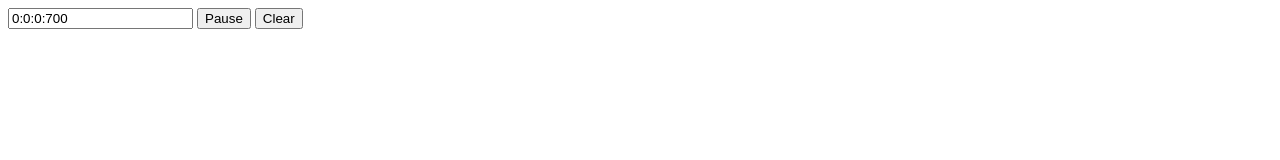
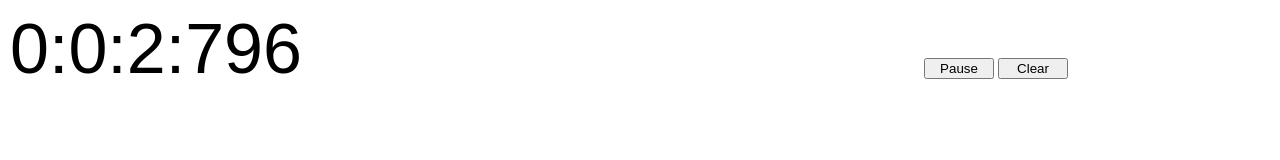
Before and after one commit to chevpotenko/lessons, a plain HTML site: page lesson_5_6/index.html in a window 1280 px wide. Both pictures are taken after a click on the button "Start". Drawn offline with Linux system fonts and the light colour scheme.

Commit message:
reworked lessons 5,6

```diff
--- a/lesson_5_6/JavaScript.js
+++ b/lesson_5_6/JavaScript.js
@@ -1,39 +1,41 @@
+(function () {
   function Timer() {
-  this.msec = 0;
-  this.sec = 0;
-  this.min = 0;
-  this.hour = 0;
+    this.sec = this.min = this.hour = 0;
+    this.msEmu = 80;
     var self = this;
-
-  this.init = function () { document.form2.timer.value = '00:00:00:00'; };
-
+    this.init = function () { document.form.timer.value = '0:0:0:000'; };
     this.run = function () {
-    ++self.msec;
-    if (self.msec > 999) { self.msec = 0; ++self.sec; };
+      ++self.sec;
       if (self.sec > 59) { self.sec = 0; ++self.min; };
       if (self.min > 60) { self.min = 0; ++self.hour; };
       if (self.hour > 23) { self.hour = 0; };
-    document.form2.timer.value = self.hour + ':' + self.min + ':' + self.sec + ':' + self.msec;
     };
-
+    this.msEmulator = function () {
+      if (self.msEmu < 970) self.msEmu += 29;
+      if (self.msEmu >= 950) self.msEmu = 100;
+      document.form.timer.value = self.hour + ':' + self.min + ':' + self.sec + ':' + self.msEmu;
+    };
     this.start = function () {
-    if (document.form2.stop.value == 'Start') {
-      document.form2.stop.value = 'Pause';
-      this.count = setInterval(this.run, 1);
+      if (document.form.stop.value == 'Start') {
+        document.form.stop.value = 'Pause';
+        this.count = setInterval(this.run, 1000);
+        this.countMs = setInterval(this.msEmulator, 33);
       } else {
         clearInterval(this.count);
-      document.form2.stop.value = 'Start'
+        clearInterval(this.countMs);
+        document.form.stop.value = 'Start'
       };
     };
-
     this.stop = function () {
+      if (document.form.stop.value != 'Start') document.form.stop.value = 'Start';
       clearInterval(this.count);
-    this.msec = this.sec = this.min = this.hour = 0;
+      clearInterval(this.countMs);
+      this.sec = this.min = this.hour = 0;
       this.init();
     };
   };
 
-var timer1 = new Timer();
-timer1.init();
-document.form2.stop.onclick = function () { timer1.start() };
-document.form2.clear.onclick = function () { timer1.stop() };
+  var test = new Timer();
+  document.form.stop.onclick = function () { test.start() };
+  document.form.clear.onclick = function () { test.stop() };
+})();
--- a/lesson_5_6/index.html
+++ b/lesson_5_6/index.html
@@ -3,14 +3,22 @@
 <head>
 <meta http-equiv="Content-Type" content="text/html; charset=utf-8"/>
   <title>Lesson 5-6</title>
+  <style>
+    #timer {
+      font-size:70px;
+      border:none;
+    }
+    input[type="button"] {
+      width:70px;
+    }
+  </style>
 </head>
 <body>
-  <form name="form2">
-    <input type="text" name="timer" value="" id="timer"/>
+  <form name="form">
+    <input type="text" name="timer" value="0:0:0:000" id="timer"/>
     <input type="button" name="stop" value="Start"/>
     <input type="button" name="clear" value="Clear" />
   </form>
-  <span id="y"></span>
   <script src="JavaScript.js"></script>
 </body>
 </html>
```
Lines whose indentation alone changed are shown as unchanged.
